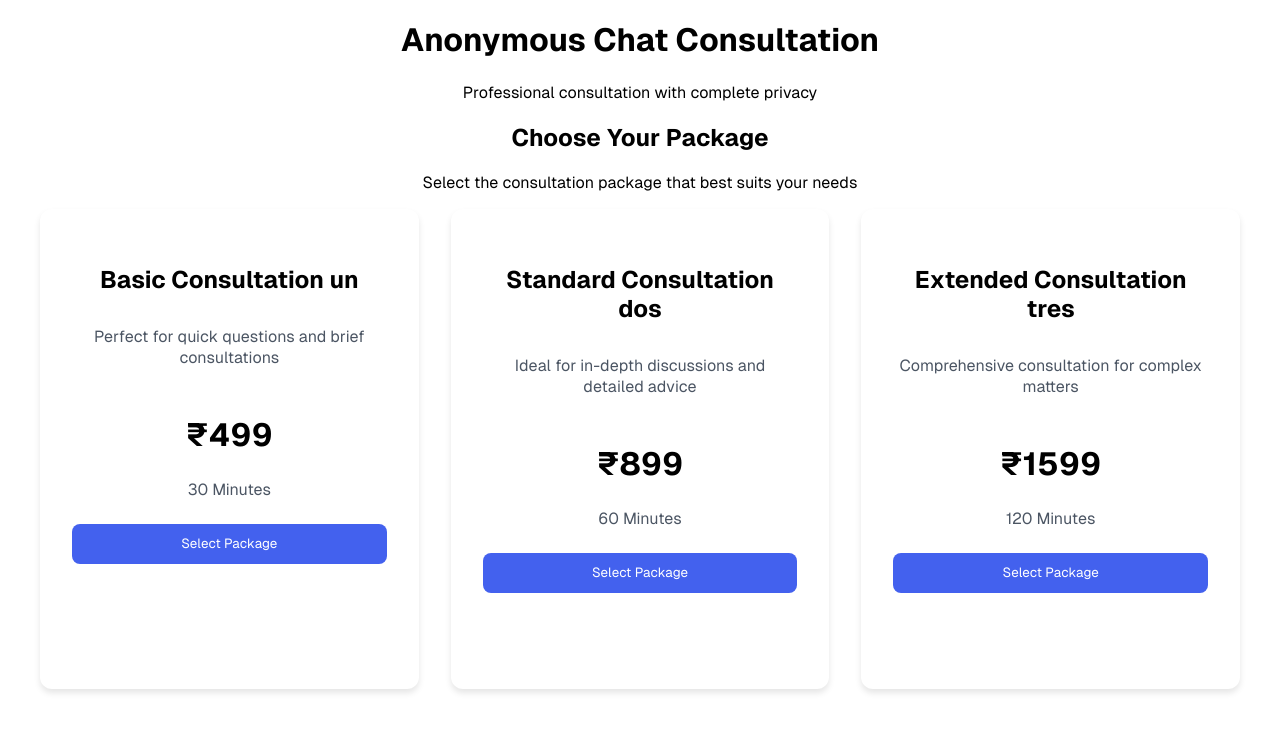
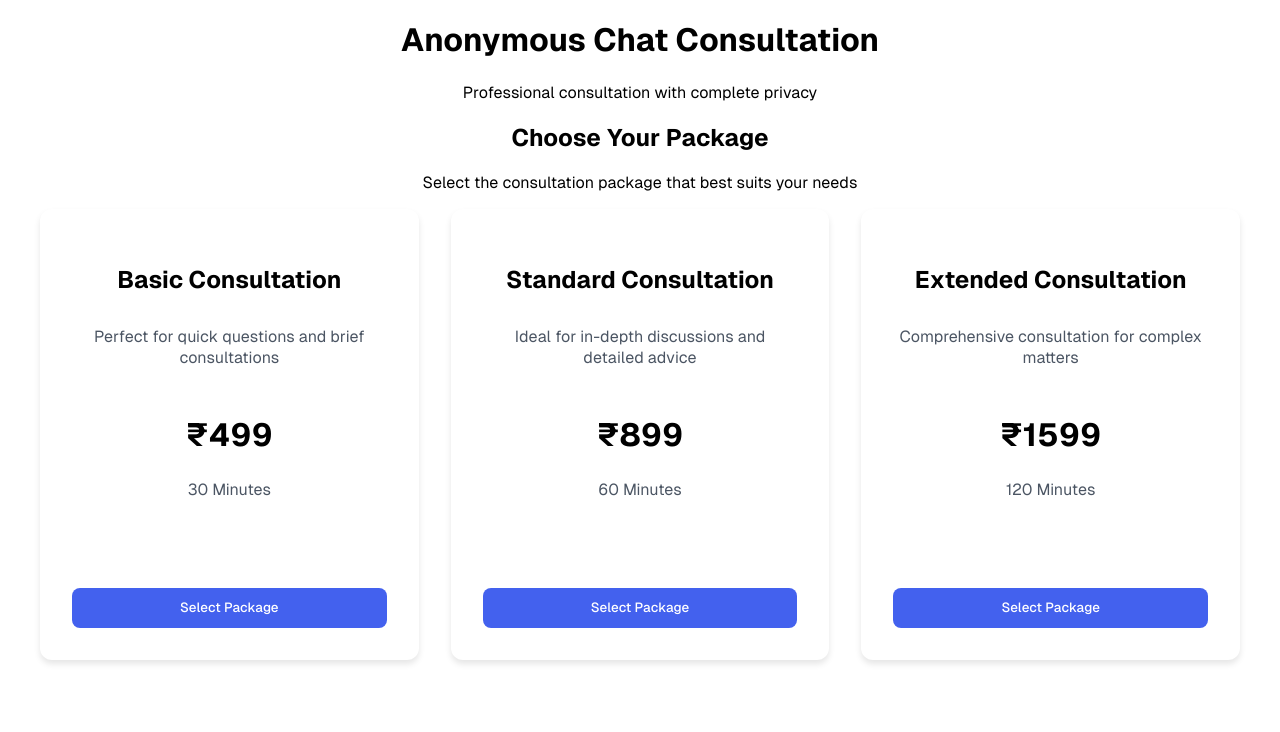
Before and after one commit to gijojohn/anonymousChat, a Next.js app: page / in a window 1280 px wide. Shown: the top 732 px of the page. Built offline with nearby package versions, Linux system fonts and the light colour scheme.

Commit message:
alignment improvement 2

```diff
--- a/src/app/globals.css
+++ b/src/app/globals.css
@@ -2,7 +2,7 @@
   --font-geist-sans: 'GeistSans', system-ui, -apple-system, BlinkMacSystemFont, 'Segoe UI', Roboto, sans-serif;
 }
 
-body {
+* {
   font-family: var(--font-geist-sans);
 }
 
--- a/src/app/layout.tsx
+++ b/src/app/layout.tsx
@@ -3,13 +3,7 @@ import localFont from "next/font/local";
 import "./globals.css";
 
 const geistSans = localFont({
-  src: [
-    {
-      path: './fonts/GeistVF.woff',
-      weight: '100 900',
-      style: 'normal',
-    }
-  ],
+  src: './fonts/GeistVF.woff',
   variable: '--font-geist-sans',
   display: 'swap',
 });
--- a/src/components/packages-section.tsx
+++ b/src/components/packages-section.tsx
@@ -6,21 +6,21 @@ import React from 'react';
 const PACKAGES = [
   {
     id: 1,
-    title: 'Basic Consultation un',
+    title: 'Basic Consultation',
     description: 'Perfect for quick questions and brief consultations',
     price: 499,
     duration: '30 Minutes',
   },
   {
     id: 2,
-    title: 'Standard Consultation dos',
+    title: 'Standard Consultation',
     description: 'Ideal for in-depth discussions and detailed advice',
     price: 899,
     duration: '60 Minutes',
   },
   {
     id: 3,
-    title: 'Extended Consultation tres',
+    title: 'Extended Consultation',
     description: 'Comprehensive consultation for complex matters',
     price: 1599,
     duration: '120 Minutes',
--- a/src/components/packages.css
+++ b/src/components/packages.css
@@ -17,23 +17,22 @@
   display: flex;
   flex-direction: column;
   align-items: center;
-  font-family: var(--font-geist-sans);
+  text-align: center;
 }
 
 .package-title {
   font-size: 1.5rem;
   font-weight: 700;
   margin-bottom: 1rem;
+  width: 100%;
   text-align: center;
-  width: 100%;
-  font-family: var(--font-geist-sans);
 }
 
 .package-description {
   color: #4B5563;
   margin-bottom: 1.5rem;
   text-align: center;
-  font-family: var(--font-geist-sans);
+  width: 100%;
 }
 
 .package-price {
@@ -41,14 +40,14 @@
   font-weight: 700;
   margin: 1.5rem 0;
   text-align: center;
-  font-family: var(--font-geist-sans);
+  width: 100%;
 }
 
 .package-duration {
   color: #4B5563;
   margin-bottom: 1.5rem;
   text-align: center;
-  font-family: var(--font-geist-sans);
+  width: 100%;
 }
 
 .package-button {
@@ -60,7 +59,9 @@
   border: none;
   cursor: pointer;
   transition: background-color 0.3s ease;
-  font-family: var(--font-geist-sans);
+  text-align: center;
+  font-weight: 500;
+  margin-top: auto;
 }
 
 .package-button:hover {
@@ -70,13 +71,11 @@
 @media (max-width: 1024px) {
   .packages-grid {
     grid-template-columns: repeat(2, 1fr);
-    gap: 1.5rem;
   }
 }
 
 @media (max-width: 640px) {
   .packages-grid {
     grid-template-columns: 1fr;
-    padding: 0 1rem;
   }
 }
```
